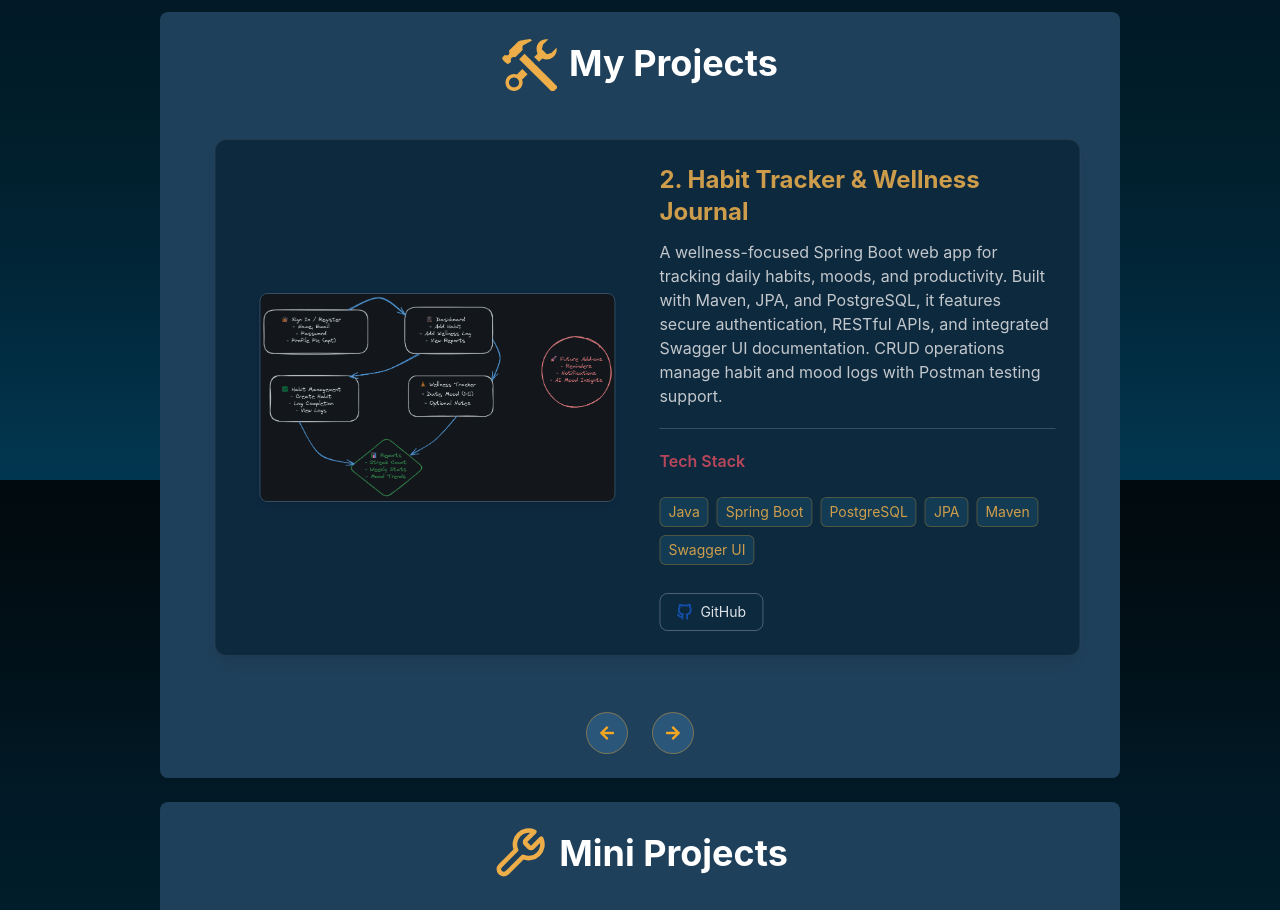
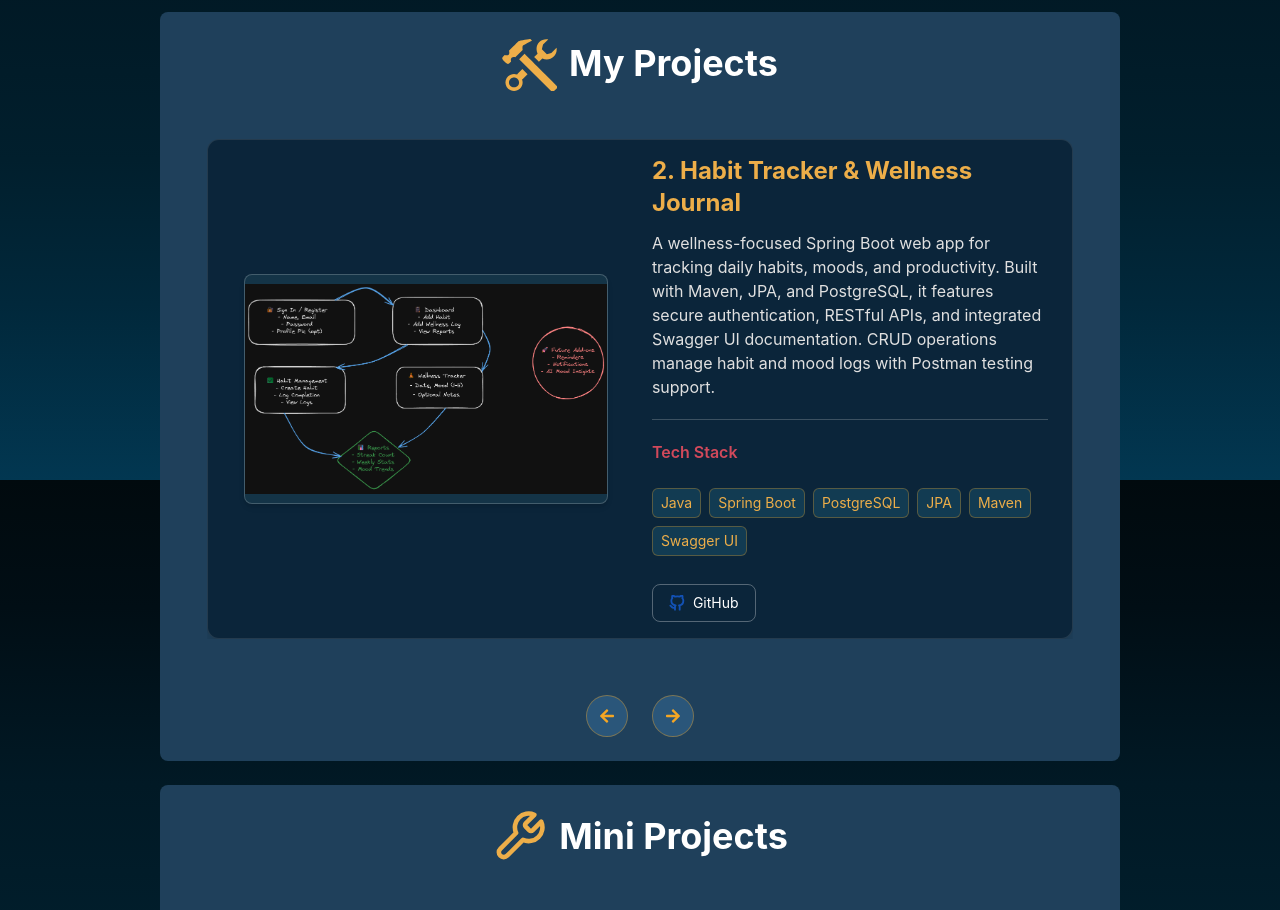
Before and after one commit to ISHITA-ROY016/my-portfolio, a React (Vite) app: page / in a window 1280 px wide. Shown: the part 1920-2830 px from the top of the page. Built offline with nearby package versions, Linux system fonts and the light colour scheme.

Commit message:
projects ux updated and card height fixed

```diff
--- a/src/components/MiniProjects.jsx
+++ b/src/components/MiniProjects.jsx
@@ -1,4 +1,5 @@
 import React, { useState, useEffect } from "react";
+import { motion, AnimatePresence } from "framer-motion";
 import MiniProjectCard from "../style/MiniProjectCard.jsx";
 import miniProjects from "../data/miniProjects.json";
 
@@ -24,14 +25,26 @@ const splitIntoRowsDesktop = (items) => {
     return rows;
 };
 
+const splitIntoRows = (items, itemsPerRow) => {
+    const rows = [];
+    for (let i = 0; i < items.length; i += itemsPerRow) {
+        rows.push(items.slice(i, i + itemsPerRow));
+    }
+    return rows;
+};
+
 const MiniProjects = () => {
-    const isMobile = window.innerWidth < 640;
+    const width = window.innerWidth;
+    const isMobile = width < 640;
+    const isTablet = width >= 640 && width < 1200;
+    const isDesktop = width >= 1200;
+
+    const rowsTablet = splitIntoRows(miniProjects, 2);
     const rowsDesktop = splitIntoRowsDesktop(miniProjects);
 
     const [activeIndex, setActiveIndex] = useState(0);
     const [isFlipped, setIsFlipped] = useState(false);
 
-    // ⏳ Auto-slide every 3 seconds unless flipped
     useEffect(() => {
         if (!isMobile) return;
         if (isFlipped) return;
@@ -55,14 +68,26 @@ const MiniProjects = () => {
                 <span className="text-4xl font-bold text-white">Mini Projects</span>
             </div>
 
-            {/* MOBILE VERSION */}
+            {/* MOBILE VERSION (1 card) */}
             {isMobile ? (
                 <div className="flex flex-col items-center gap-4 w-full">
-                    <div className="w-full transition-opacity duration-300" key={activeIndex}>
-                        <MiniProjectCard
-                            project={miniProjects[activeIndex]}
-                            onFlipChange={setIsFlipped}
-                        />
+
+                    <div className="relative w-full overflow-hidden">
+                        <AnimatePresence mode="wait">
+                            <motion.div
+                                key={activeIndex}
+                                initial={{ opacity: 0, x: 50 }}
+                                animate={{ opacity: 1, x: 0 }}
+                                exit={{ opacity: 0, x: -50 }}
+                                transition={{ duration: 0.25, ease: "easeInOut" }}
+                                className="w-full"
+                            >
+                                <MiniProjectCard
+                                    project={miniProjects[activeIndex]}
+                                    onFlipChange={setIsFlipped}
+                                />
+                            </motion.div>
+                        </AnimatePresence>
                     </div>
 
                     {/* Dots */}
@@ -72,16 +97,15 @@ const MiniProjects = () => {
                                 key={i}
                                 onClick={() => setActiveIndex(i)}
                                 className={`w-3 h-3 rounded-full transition-all
-                                    ${i === activeIndex ? "bg-[#EDAE49]" : "bg-gray-500"}`
-                                }
+                                    ${i === activeIndex ? "bg-darkHeading" : "bg-gray-500"}`}
                             ></button>
                         ))}
                     </div>
                 </div>
             ) : (
-                /* DESKTOP VERSION */
+                /* TABLET (2 per row) + DESKTOP (3 per row) */
                 <div className="flex flex-col gap-8 w-full">
-                    {rowsDesktop.map((row, idx) => (
+                    {(isTablet ? rowsTablet : rowsDesktop).map((row, idx) => (
                         <div
                             key={idx}
                             className="grid gap-6 mx-auto"
--- a/src/components/Projects.jsx
+++ b/src/components/Projects.jsx
@@ -5,31 +5,58 @@ import GithubIcon from "/assets/github.svg";
 import projects from "../data/projects.json";
 
 const Projects = () => {
-    const [index, setIndex] = useState(0);
+    const [page, setPage] = useState(0);
     const [paused, setPaused] = useState(false);
-    const current = projects[index];
+    const [isAnimating, setIsAnimating] = useState(false);
+    const directionRef = useRef(1);
     const intervalRef = useRef(null);
 
-    // 🔄 Auto-slide
+    const current = projects[page];
+
+    // Auto-slide
     useEffect(() => {
         if (!paused) {
             intervalRef.current = setInterval(() => {
-                setIndex((prev) => (prev + 1) % projects.length);
+                directionRef.current = 1;
+                setPage((p) => (p + 1) % projects.length);
             }, 6000);
         }
         return () => clearInterval(intervalRef.current);
     }, [paused]);
 
-    // Manual navigation
-    const nextProject = () => setIndex((prev) => (prev + 1) % projects.length);
-    const prevProject = () =>
-        setIndex((prev) => (prev - 1 + projects.length) % projects.length);
+    const nextProject = () => {
+        if (isAnimating) return;
+        directionRef.current = 1;
+        setPage((p) => (p + 1) % projects.length);
+    };
 
-    // Swipe (mobile)
-    const handleSwipe = (event, info) => {
-        const swipeDistance = info.offset.x;
-        if (swipeDistance > 100) prevProject();
-        else if (swipeDistance < -100) nextProject();
+    const prevProject = () => {
+        if (isAnimating) return;
+        directionRef.current = -1;
+        setPage((p) => (p - 1 + projects.length) % projects.length);
+    };
+
+    const variants = {
+        enter: (dir) => ({
+            x: dir === 1 ? 100 : -100,
+            opacity: 0,
+            position: "absolute",
+        }),
+        center: {
+            x: 0,
+            opacity: 1,
+            position: "absolute",
+        },
+        exit: (dir) => ({
+            x: dir === 1 ? -100 : 100,
+            opacity: 0,
+            position: "absolute",
+        }),
+    };
+
+    const handleSwipe = (e, info) => {
+        if (info.offset.x > 100) prevProject();
+        else if (info.offset.x < -100) nextProject();
     };
 
     return (
@@ -45,39 +72,46 @@ const Projects = () => {
                 <span className="text-4xl font-bold text-white">My Projects</span>
             </div>
 
-            {/* 🪄 Project Card (whole card moves now!) */}
-            <AnimatePresence mode="wait">
+            {/* FIXED HEIGHT CONTAINER */}
+            <div className="relative w-full md:w-[95%] h-[700px] md:h-[500px] overflow-hidden">
+                <AnimatePresence initial={false} custom={directionRef.current}>
                     <motion.div
-                    key={index}
+                        key={page}
+                        custom={directionRef.current}
+                        variants={variants}
+                        initial="enter"
+                        animate="center"
+                        exit="exit"
+                        transition={{ duration: 0.35, ease: "easeInOut" }}
                         drag="x"
                         dragConstraints={{ left: 0, right: 0 }}
                         onDragEnd={handleSwipe}
-                    initial={{ opacity: 0, x: 50 }}
-                    animate={{ opacity: 1, x: 0 }}
-                    exit={{ opacity: 0, x: -50 }}
-                    transition={{ duration: 0.25, ease: "easeInOut" }}
-                    className="relative w-full md:w-[95%] bg-[#0b253a] rounded-xl border border-white/10 shadow-lg p-4 sm:p-6 flex flex-col md:flex-row gap-6 items-center cursor-grab active:cursor-grabbing"
+                        onAnimationStart={() => setIsAnimating(true)}
+                        onAnimationComplete={() => setIsAnimating(false)}
+                        className="absolute top-0 left-0 w-full h-full bg-[#0b253a] rounded-xl border border-white/10 shadow-xl p-4 sm:p-4 flex flex-col md:flex-row gap-6 items-center"
                     >
-                    {/* Image */}
+                        {/* IMAGE */}
                         <div className="md:w-1/2 flex justify-center">
                             <img
                                 src={current.image}
                                 alt={current.title}
-                            className="rounded-lg border border-white/20 object-cover w-full md:w-[90%] shadow-md"
+                                className="rounded-lg border border-white/20 w-full md:w-[90%] h-[230px] object-contain bg-[#143447] shadow-md"
                             />
                         </div>
 
-                    {/* Details */}
-                    <div className="md:w-1/2 flex flex-col gap-3 text-darkText">
+                        {/* TEXT CONTENT */}
+                        <div className="md:w-1/2 flex flex-col gap-3 text-darkText overflow-auto pr-2">
                             <h2 className="text-2xl font-bold text-darkHeading">
-                            {index + 1}. {current.title}
+                                {page + 1}. {current.title}
                             </h2>
-                        <p className="text-darkText text-base">{current.description}</p>
+
+                            <p className="text-darkText text-base">
+                                {current.description}
+                            </p>
 
                             <div className="border-t border-white/20 my-2"></div>
-                        <h3 className="text-darkComponent font-semibold mb-1">
-                            Tech Stack
-                        </h3>
+
+                            <h3 className="text-darkComponent font-semibold mb-1">Tech Stack</h3>
 
                             <div className="flex flex-wrap gap-2 mt-2">
                                 {current.techStack.map((tech) => (
@@ -90,7 +124,7 @@ const Projects = () => {
                                 ))}
                             </div>
 
-                        {/* Buttons */}
+                            {/* BUTTONS */}
                             <div className="flex gap-4 mt-4">
                                 {current.liveDemo && (
                                     <a
@@ -102,6 +136,7 @@ const Projects = () => {
                                         🔗 Live Demo
                                     </a>
                                 )}
+
                                 <a
                                     href={current.github}
                                     target="_blank"
@@ -111,7 +146,7 @@ const Projects = () => {
                                     <img
                                         src={GithubIcon}
                                         alt="GitHub"
-                                    className="w-4 h-4 filter invert brightness-100 text-textColor"
+                                        className="w-4 h-4 filter invert brightness-100"
                                     />
                                     <span>GitHub</span>
                                 </a>
@@ -119,8 +154,9 @@ const Projects = () => {
                         </div>
                     </motion.div>
                 </AnimatePresence>
+            </div>
 
-            {/* Navigation Arrows */}
+            {/* NAVIGATION */}
             <div className="flex gap-6 mt-6">
                 <button
                     onClick={prevProject}
```
Lines whose indentation alone changed are shown as unchanged.
